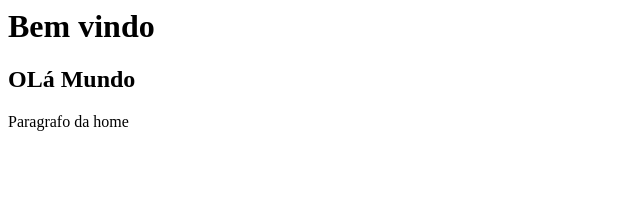
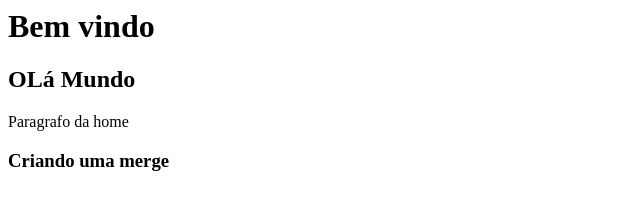
Before and after one commit to HelenOliveira/CursoGit-GitHubUdemy, a plain HTML site: page index.html in a window 1280 px wide. Shown: the whole page, without its empty margins (0-640 px from the left). Drawn offline with Linux system fonts and the light colour scheme.

Commit message:
editando minha branch page_testeo

```diff
--- a/index.html
+++ b/index.html
@@ -1,3 +1,4 @@
 <h1>Bem vindo</h1>
 <h2>OLá Mundo</h2>
 <p>Paragrafo da home</p>
+<h3>Criando uma merge</h3>
```
Also changed, not shown: nomes.txt.
